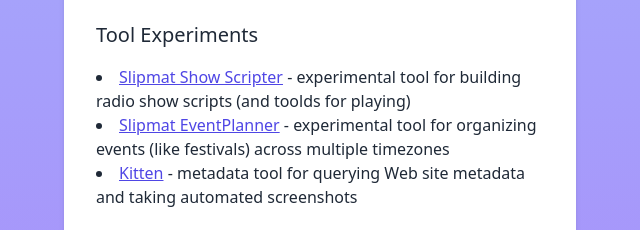
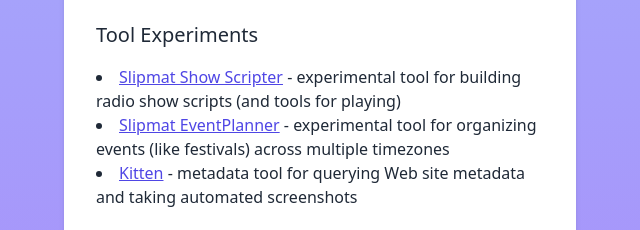
Before and after one commit to slipmatio/labs, a plain HTML site: page templates/index.html in a window 1280 px wide. Shown: the part 407-637 px from the top of the page, 320-960 px from the left. Drawn offline with nearby package versions, Linux system fonts and the light colour scheme.

Commit message:
fix: typo

```diff
--- a/templates/index.html
+++ b/templates/index.html
@@ -26,7 +26,7 @@
           <h2 class="mt-6 mb-4 text-xl font-medium text-gray-800">Tool Experiments</h2>
 
           <ul class="list-disc list-inside">
-            <li><a href="https://scripter.labs.slipmat.io/show/demo/build/" class="text-indigo-600 underline hover:no-underline">Slipmat Show Scripter</a> - experimental tool for building radio show scripts (and toolds for playing)</li>
+            <li><a href="https://scripter.labs.slipmat.io/show/demo/build/" class="text-indigo-600 underline hover:no-underline">Slipmat Show Scripter</a> - experimental tool for building radio show scripts (and tools for playing)</li>
             <li><a href="https://eventplanner.now.sh/" class="text-indigo-600 underline hover:no-underline">Slipmat EventPlanner</a> - experimental tool for organizing events (like festivals) across multiple timezones</li>
             <li><a href="https://kitten.slipmat.io" class="text-indigo-600 underline hover:no-underline">Kitten</a> - metadata tool for querying Web site metadata and taking automated screenshots</li>
           </ul>
```
